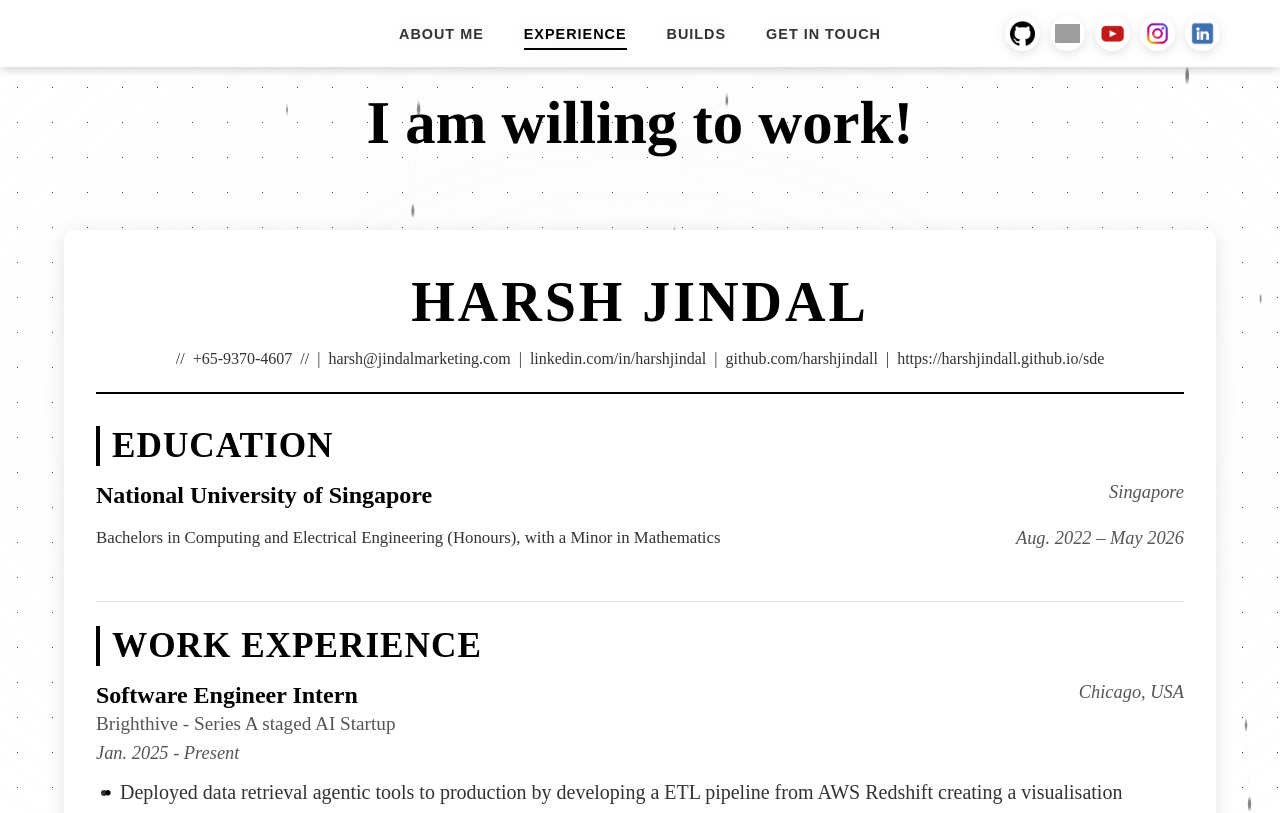
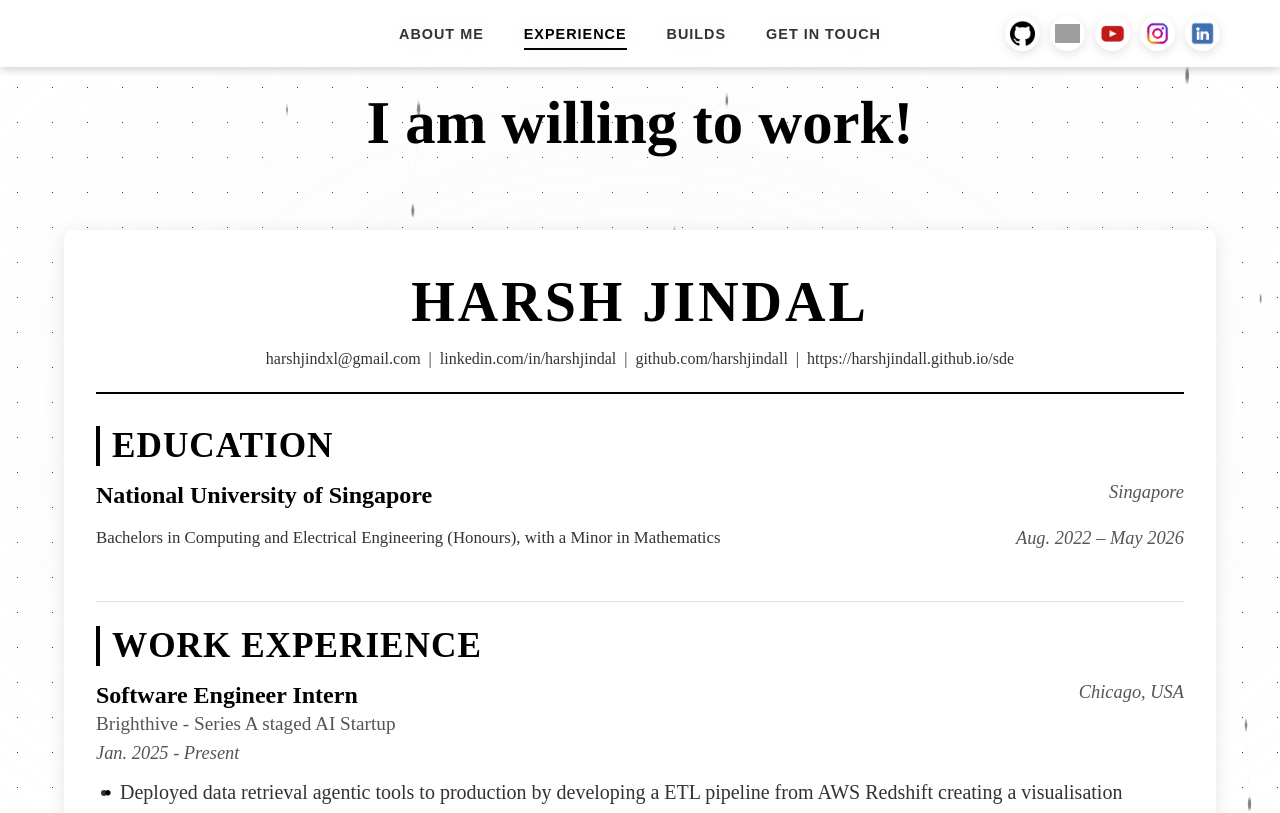
Before and after one commit to harshjindall/sde, a React (Create React App) app: page /experience in a window 1280 px wide. Shown: the top 813 px of the page. Built offline with nearby package versions, Linux system fonts and the light colour scheme; grey boxes are pictures that could not be loaded.

Commit message:
Update ExperiencePage.js

```diff
--- a/src/MyComponents/ExperiencePage.js
+++ b/src/MyComponents/ExperiencePage.js
@@ -20,9 +20,7 @@ const ExperiencePage = () => {
           <div className="resume-header">
             <h1 className="resume-name">HARSH JINDAL</h1>
             <div className="resume-contact">
-              // <span>+65-9370-4607</span>
-              // <span>|</span>
-              <span>harsh@jindalmarketing.com</span>
+              <span>harshjindxl@gmail.com</span>
               <span>|</span>
               <a href="https://linkedin.com/in/harshjindal" target="_blank" rel="noopener noreferrer">linkedin.com/in/harshjindal</a>
               <span>|</span>
```
